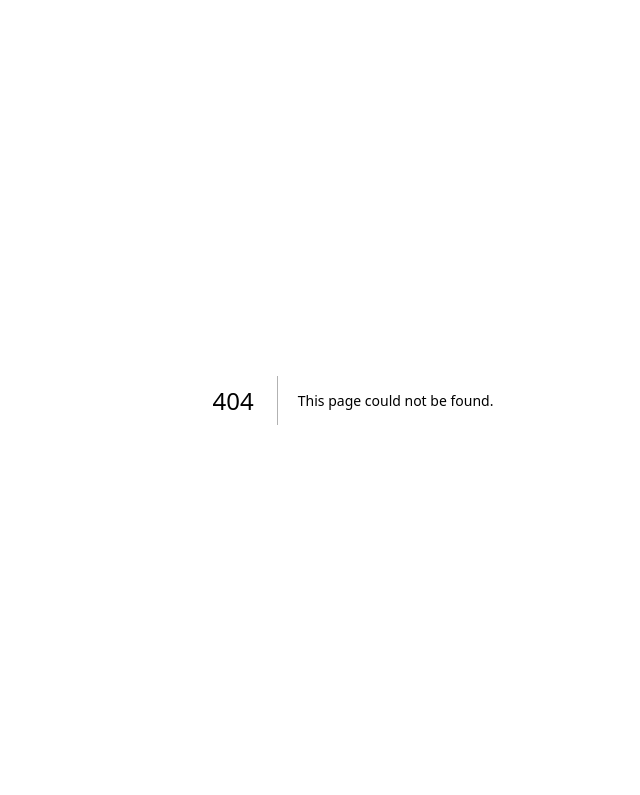
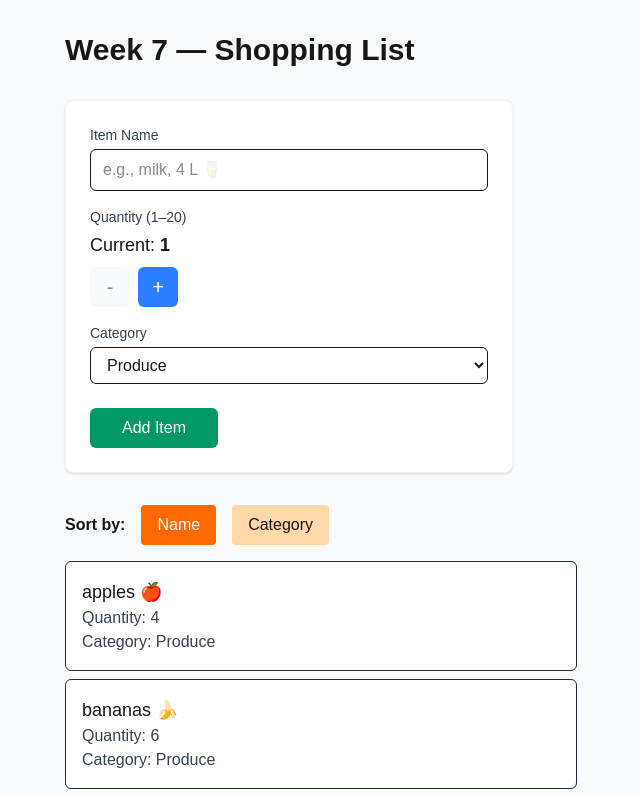
Before and after one commit to ayushhhhsainjuuu/cprg306-assignments, a Next.js app: page /week-7 in a window 1280 px wide. Before the commit this address had no page. Shown: the top 795 px of the page, without its empty margins (287-927 px from the left). Built offline with nearby package versions, Linux system fonts and the light colour scheme.

Commit message:
week-7 commit

```diff
--- a/app/page.js
+++ b/app/page.js
@@ -37,6 +37,11 @@ export default function Home() {
             Week 6 - New Item Form with Validation
           </Link>
         </li>
+        <li>
+          <Link href="/week-7" className="text-blue-600 hover:underline">
+            Week 7 - Shopping List (Refactor)
+          </Link>
+        </li>
       </ul>
 
       <p className="mt-6">By Ayush Sainju</p>
--- /dev/null
+++ b/app/week-7/GroceryItem.js
@@ -0,0 +1,9 @@
+export default function GroceryItem({ name, quantity, category }) {
+  return (
+    <li className="p-4 border border-gray-800 rounded-md bg-white mb-2 max-w-lg">
+      <h3 className="text-lg font-medium lowercase">{name}</h3>
+      <p className="text-gray-700">Quantity: {quantity}</p>
+      <p className="text-gray-700 capitalize">Category: {category}</p>
+    </li>
+  );
+}
--- /dev/null
+++ b/app/week-7/GroceryItemList.js
@@ -0,0 +1,48 @@
+"use client";
+
+import { useState } from "react";
+import GroceryItem from "./GroceryItem";
+
+export default function GroceryItemList({ items }) {
+  const [sortBy, setSortBy] = useState("name");
+
+  // Create a sorted copy of the items prop (Immutability)
+  const sortedItems = [...items].sort((a, b) => {
+    if (sortBy === "name") {
+      return a.name.localeCompare(b.name);
+    } else if (sortBy === "category") {
+      return a.category.localeCompare(b.category);
+    }
+    return 0;
+  });
+
+  return (
+    <div className="mt-8">
+      <div className="flex items-center gap-4 mb-4">
+        <span className="font-semibold">Sort by:</span>
+        <button
+          onClick={() => setSortBy("name")}
+          className={`px-4 py-2 rounded ${
+            sortBy === "name" ? "bg-orange-500 text-white" : "bg-orange-200"
+          }`}
+        >
+          Name
+        </button>
+        <button
+          onClick={() => setSortBy("category")}
+          className={`px-4 py-2 rounded ${
+            sortBy === "category" ? "bg-orange-500 text-white" : "bg-orange-200"
+          }`}
+        >
+          Category
+        </button>
+      </div>
+
+      <ul className="space-y-2">
+        {sortedItems.map((item) => (
+          <GroceryItem key={item.id} {...item} />
+        ))}
+      </ul>
+    </div>
+  );
+}
--- /dev/null
+++ b/app/week-7/NewGroceryItem.js
@@ -0,0 +1,99 @@
+"use client";
+
+import { useState } from "react";
+
+export default function NewGroceryItem({ onAddItem }) {
+  const [name, setName] = useState("");
+  const [quantity, setQuantity] = useState(1);
+  const [category, setCategory] = useState("produce");
+
+  const handleSubmit = (e) => {
+    e.preventDefault();
+    const item = {
+      id: Math.random().toString(36).substring(2, 9),
+      name,
+      quantity,
+      category,
+    };
+
+    onAddItem(item);
+
+    // Reset form
+    setName("");
+    setQuantity(1);
+    setCategory("produce");
+  };
+
+  const increment = () => setQuantity((prev) => (prev < 20 ? prev + 1 : prev));
+  const decrement = () => setQuantity((prev) => (prev > 1 ? prev - 1 : prev));
+
+  return (
+    <div className="max-w-md bg-white p-6 rounded-lg shadow-sm border border-gray-100">
+      <form onSubmit={handleSubmit}>
+        <div className="mb-4">
+          <label className="block text-gray-700 text-sm font-medium mb-1">Item Name</label>
+          <input
+            type="text"
+            placeholder="e.g., milk, 4 L 🥛"
+            required
+            value={name}
+            onChange={(e) => setName(e.target.value)}
+            className="w-full px-3 py-2 border rounded-md focus:outline-none focus:ring-1 focus:ring-blue-500"
+          />
+        </div>
+
+        <div className="mb-4">
+          <label className="block text-gray-700 text-sm font-medium mb-1">Quantity (1–20)</label>
+          <div className="flex flex-col gap-2">
+            <span className="text-lg">Current: <span className="font-bold">{quantity}</span></span>
+            <div className="flex gap-2">
+              <button
+                type="button"
+                onClick={decrement}
+                disabled={quantity === 1}
+                className="w-10 h-10 flex items-center justify-center bg-gray-100 rounded-md disabled:opacity-50 text-xl"
+              >
+                -
+              </button>
+              <button
+                type="button"
+                onClick={increment}
+                className="w-10 h-10 flex items-center justify-center bg-blue-500 text-white rounded-md text-xl"
+              >
+                +
+              </button>
+            </div>
+          </div>
+        </div>
+
+        <div className="mb-6">
+          <label className="block text-gray-700 text-sm font-medium mb-1">Category</label>
+          <select
+            value={category}
+            onChange={(e) => setCategory(e.target.value)}
+            className="w-full px-3 py-2 border rounded-md bg-white focus:outline-none focus:ring-1 focus:ring-blue-500"
+          >
+            <option value="produce">Produce</option>
+            <option value="dairy">Dairy</option>
+            <option value="bakery">Bakery</option>
+            <option value="meat">Meat</option>
+            <option value="frozen">Frozen Foods</option>
+            <option value="canned">Canned Goods</option>
+            <option value="dry">Dry Goods</option>
+            <option value="beverages">Beverages</option>
+            <option value="snacks">Snacks</option>
+            <option value="household">Household</option>
+            <option value="other">Other</option>
+          </select>
+        </div>
+
+        <button
+          type="submit"
+          className="w-32 py-2 bg-emerald-600 hover:bg-emerald-700 text-white font-medium rounded-md transition-colors"
+        >
+          Add Item
+        </button>
+      </form>
+    </div>
+  );
+}
--- /dev/null
+++ b/app/week-7/grocery-items.json
@@ -0,0 +1,12 @@
+[
+  { "id": "1", "name": "apples 🍎", "quantity": 4, "category": "produce" },
+  { "id": "2", "name": "milk 🥛", "quantity": 1, "category": "dairy" },
+  { "id": "3", "name": "bananas 🍌", "quantity": 6, "category": "produce" },
+  { "id": "4", "name": "bread 🍞", "quantity": 2, "category": "bakery" },
+  { "id": "5", "name": "broccoli 🥦", "quantity": 3, "category": "produce" },
+  { "id": "6", "name": "chicken breasts, 1 kg 🍗", "quantity": 1, "category": "meat" },
+  { "id": "7", "name": "pasta sauce 🍝", "quantity": 2, "category": "canned goods" },
+  { "id": "8", "name": "eggs, 12-pack 🥚", "quantity": 2, "category": "dairy" },
+  { "id": "9", "name": "cheese, 500 g 🧀", "quantity": 1, "category": "dairy" },
+  { "id": "10", "name": "frozen peas, 1 kg 🫛", "quantity": 1, "category": "frozen foods" }
+]
--- /dev/null
+++ b/app/week-7/page.js
@@ -0,0 +1,24 @@
+"use client";
+
+import { useState } from "react";
+import NewGroceryItem from "./NewGroceryItem"; // <--- Add or check this line
+import GroceryItemList from "./GroceryItemList";
+import itemsData from "./grocery-items.json";
+
+export default function Page() {
+  const [items, setItems] = useState(itemsData);
+
+  function handleAddItem(newItem) {
+    setItems((prev) => [...prev, newItem]);
+  }
+
+  return (
+    <main className="min-h-screen bg-gray-50 p-8 flex flex-col items-center">
+      <div className="w-full max-w-xl">
+        <h1 className="text-3xl font-bold mb-8 text-left">Week 7 — Shopping List</h1>
+        <NewGroceryItem onAddItem={handleAddItem} />
+        <GroceryItemList items={items} />
+      </div>
+    </main>
+  );
+}
```
